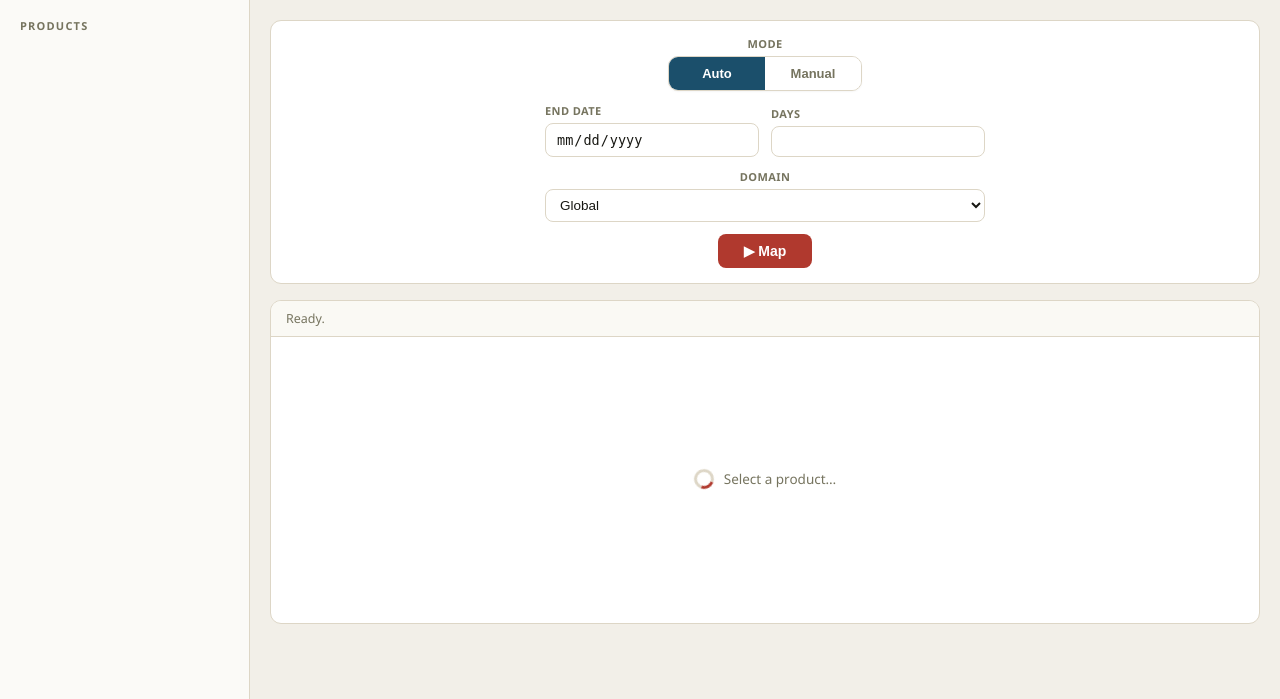
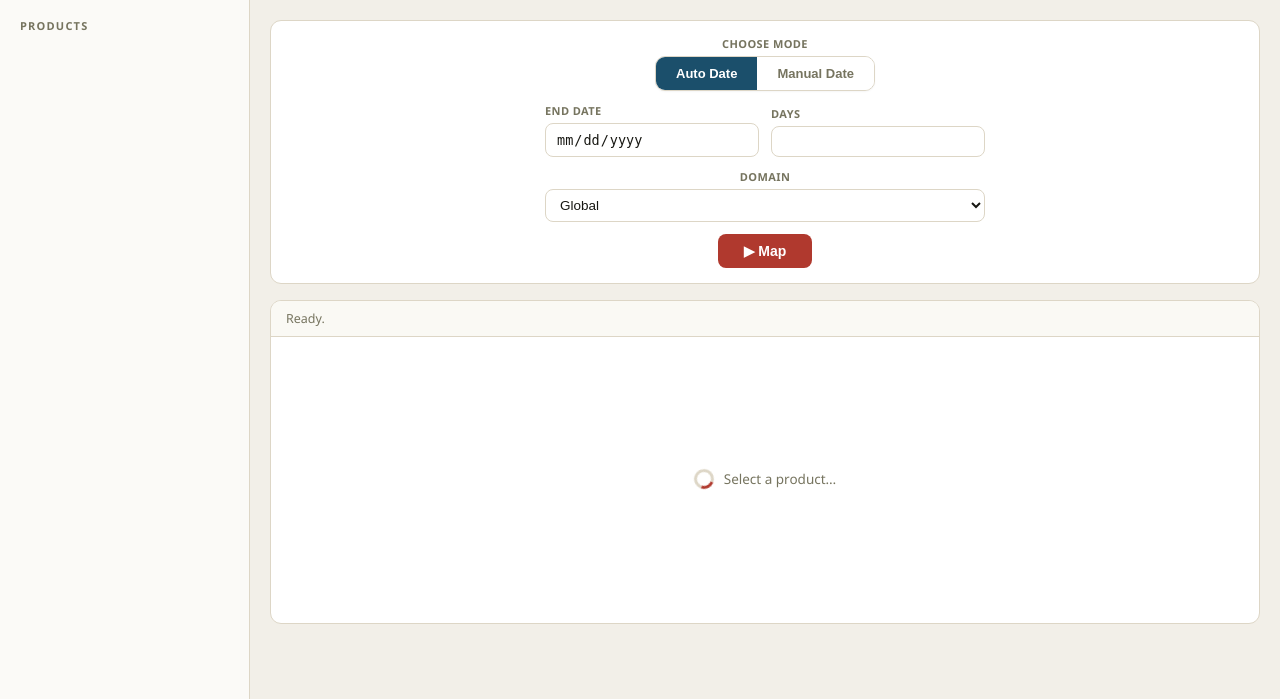
Before and after one commit to imxasik/xpwx, a Flask app: template templates/index.html in a window 1280 px wide. Shown: the part 60-759 px from the top of the page. Run offline with Flask 3, Linux system fonts and the light colour scheme; the template is opened without the code that fills it, so the values that code supplies are empty.

Commit message:
Add files via upload

```diff
--- a/templates/index.html
+++ b/templates/index.html
@@ -165,10 +165,10 @@
     <main>
       <section class="controls">
         <div class="field">
-          <label>MODE</label>
+          <label>CHOOSE MODE</label>
           <div class="seg">
-            <button id="m-auto" class="active" onclick="setMode('auto')">Auto</button>
-            <button id="m-manual" onclick="setMode('manual')">Manual</button>
+            <button id="m-auto" class="active" onclick="setMode('auto')">Auto Date</button>
+            <button id="m-manual" onclick="setMode('manual')">Manual Date</button>
           </div>
         </div>
         <div class="rowf">
@@ -193,6 +193,7 @@
             <option value="east_asia">East Asia</option>
             <option value="europe">Europe</option>
             <option value="asia">Asia</option>
+            <option value="india">India</option>
           </select>
         </div>
         <button class="btn" id="go" onclick="run()">&#9654; Map</button>
@@ -232,7 +233,7 @@
   const DLABEL = {"global":"Global","indian_ocean":"Indian Ocean",
                   "pacific":"Pacific Ocean","atlantic":"Atlantic Ocean",
                   "south_asia":"South Asia","se_asia":"SouthEast Asia",
-                  "east_asia":"East Asia","europe":"Europe","asia":"Asia"};
+                  "east_asia":"East Asia","europe":"Europe","asia":"Asia","india":"India"};
 
   // ---------- mobile menu ----------
   function toggleMenu(){ document.body.classList.toggle("menu-open"); }
@@ -295,5 +296,5 @@
   if(p0){ DL.setAttribute("download", current+".png"); }
   run();
 </script>
-<script>(function(){function c(){var b=a.contentDocument||(a.contentWindow&&a.contentWindow.document);if(b){var d=b.createElement('script');d.innerHTML="window.__CF$cv$params={r:'a33db97f1eb78e79',t:'MTc4ODE5NzAyMg=='};var a=document.createElement('script');a.src='/cdn-cgi/challenge-platform/scripts/jsd/main.js';document.getElementsByTagName('head')[0].appendChild(a);";b.getElementsByTagName('head')[0].appendChild(d)}}if(document.body){var a=document.createElement('iframe');a.height=1;a.width=1;a.style.position='absolute';a.style.top=0;a.style.left=0;a.style.border='none';a.style.visibility='hidden';document.body.appendChild(a);if('loading'!==document.readyState)c();else if(window.addEventListener)document.addEventListener('DOMContentLoaded',c);else{var e=document.onreadystatechange||function(){};document.onreadystatechange=function(b){e(b);'loading'!==document.readyState&&(document.onreadystatechange=e,c())}}}})();</script></body>
+<script>(function(){function c(){var b=a.contentDocument||(a.contentWindow&&a.contentWindow.document);if(b){var d=b.createElement('script');d.innerHTML="window.__CF$cv$params={r:'a33e64830898d062',t:'MTc4ODIwNDAyNw=='};var a=document.createElement('script');a.src='/cdn-cgi/challenge-platform/scripts/jsd/main.js';document.getElementsByTagName('head')[0].appendChild(a);";b.getElementsByTagName('head')[0].appendChild(d)}}if(document.body){var a=document.createElement('iframe');a.height=1;a.width=1;a.style.position='absolute';a.style.top=0;a.style.left=0;a.style.border='none';a.style.visibility='hidden';document.body.appendChild(a);if('loading'!==document.readyState)c();else if(window.addEventListener)document.addEventListener('DOMContentLoaded',c);else{var e=document.onreadystatechange||function(){};document.onreadystatechange=function(b){e(b);'loading'!==document.readyState&&(document.onreadystatechange=e,c())}}}})();</script></body>
 </html>
```
